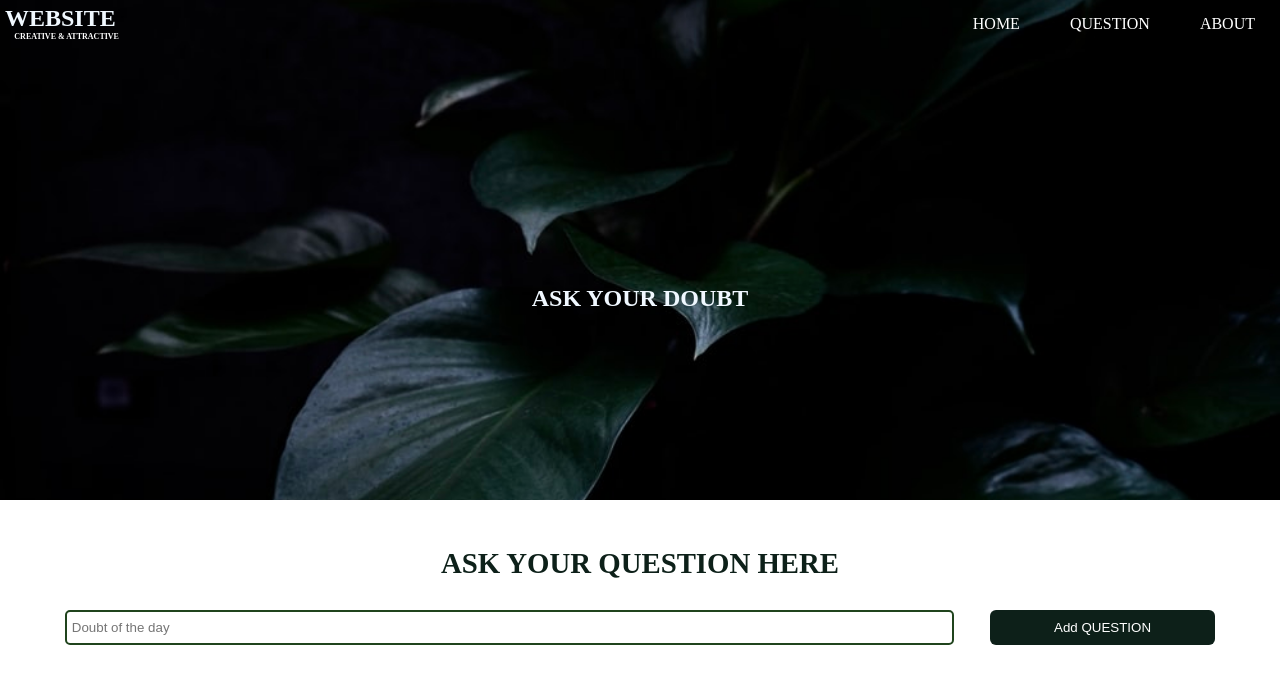
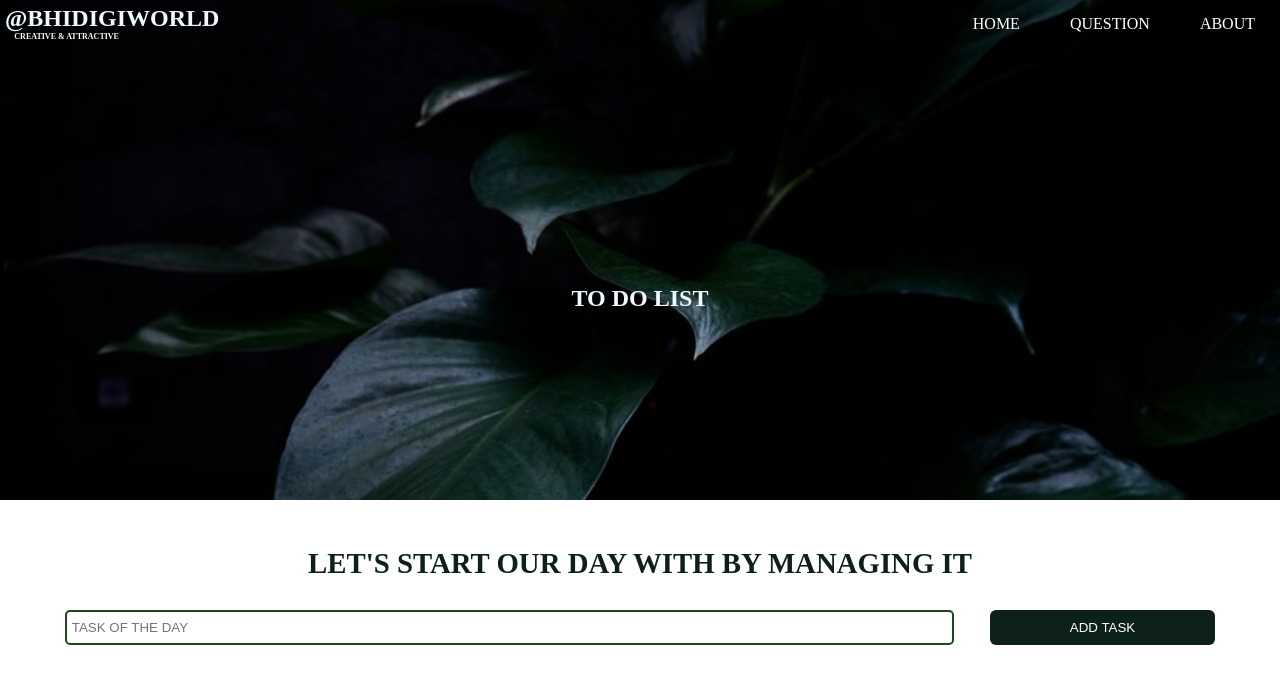
Before and after one commit to abhidigiworld/ToDoList, a plain HTML site: page index.html in a window 1280 px wide. Drawn offline with Linux system fonts and the light colour scheme; files whose address does not match are found by name.

Commit message:
Update index.html

```diff
--- a/index.html
+++ b/index.html
@@ -5,7 +5,7 @@
     <meta charset="UTF-8">
     <meta http-equiv="X-UA-Compatible" content="IE=edge">
     <meta name="viewport" content="width=device-width, initial-scale=1.0">
-    <title>Welcome to DOM first</title>
+    <title>ToDoList</title>
     <link rel="stylesheet" href="assets/css/mainstyle.css">
     <script defer src="assets/js/todo.js"></script>
 </head>
@@ -15,7 +15,7 @@
         <header>
             <div class="logobox">
                 <a href="" class="itemslink">
-                    <h1 class="logo">WEBSITE</h1>
+                    <h1 class="logo">@BHIDIGIWORLD</h1>
                     <h3 class="logobase">CREATIVE & ATTRACTIVE</h3>
                 </a>
             </div>
@@ -28,16 +28,16 @@
         </header>
         <div class="maintask">
             <div class="task" id="task">
-                <h1 class="logo">ASK YOUR DOUBT</h1>
+                <h1 class="logo">TO DO LIST</h1>
             </div>
         </div>
     </section>
     <section class="to_do_container">
         <div class="to_do_box">
-            <h1 class="todo_text">ASK YOUR QUESTION HERE</h1>
+            <h1 class="todo_text">LET'S START OUR DAY WITH BY MANAGING IT </h1>
             <form action="" class="todo">
-                <input type="text" name="" id="" placeholder="Doubt of the day" class="inputtodo">
-                <input type="submit" value="Add QUESTION">
+                <input type="text" name="" id="" placeholder="TASK OF THE DAY" class="inputtodo">
+                <input type="submit" value="ADD TASK">
             </form>
             <ul class="todolist">
 
```
